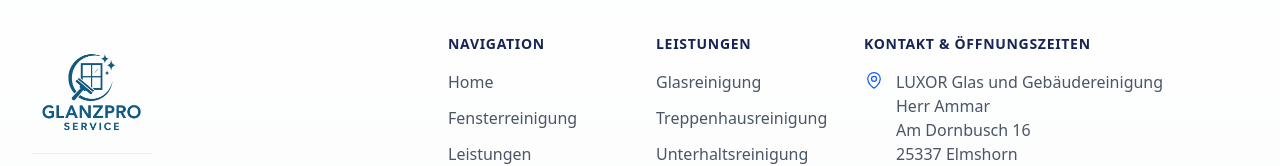
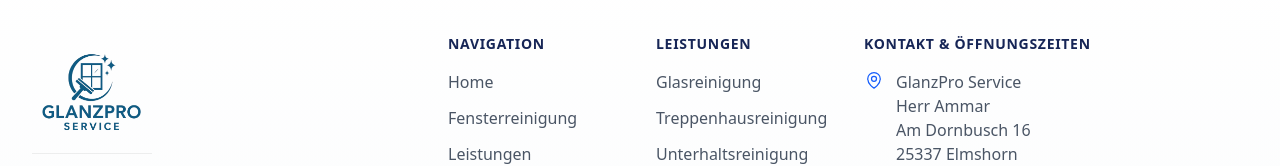
Before and after one commit to psuskin/luxor, a Next.js app: page / in a window 1280 px wide. Shown: the part 5255-5421 px from the top of the page. Built offline with nearby package versions, Linux system fonts and the light colour scheme.

Commit message:
Update company name in Footer component

```diff
--- a/src/components/Footer.tsx
+++ b/src/components/Footer.tsx
@@ -149,7 +149,7 @@ export default function Footer() {
                 <div className="flex gap-3 text-gray-600">
                   <MapPinIcon className="h-5 w-5 flex-shrink-0 text-blue-600" />
                   <div>
-                    <p>LUXOR Glas und Gebäudereinigung</p>
+                    <p>GlanzPro Service</p>
                     <p>Herr Ammar</p>
                     <p>Am Dornbusch 16</p>
                     <p>25337 Elmshorn</p>
```
